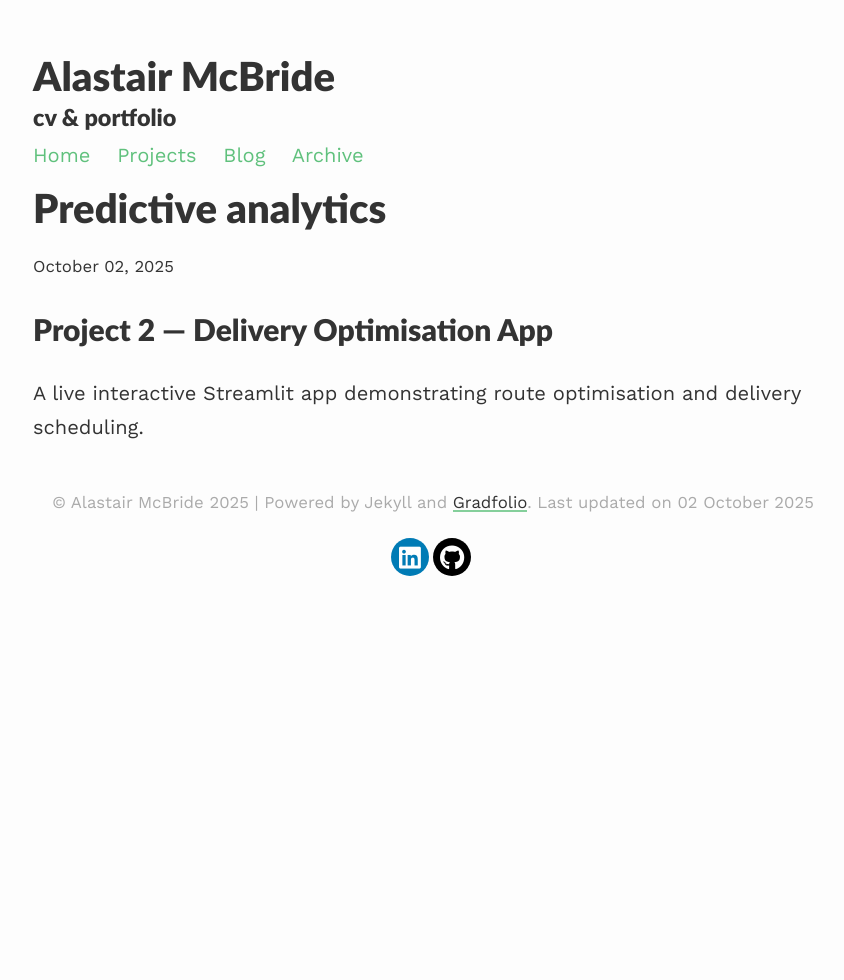
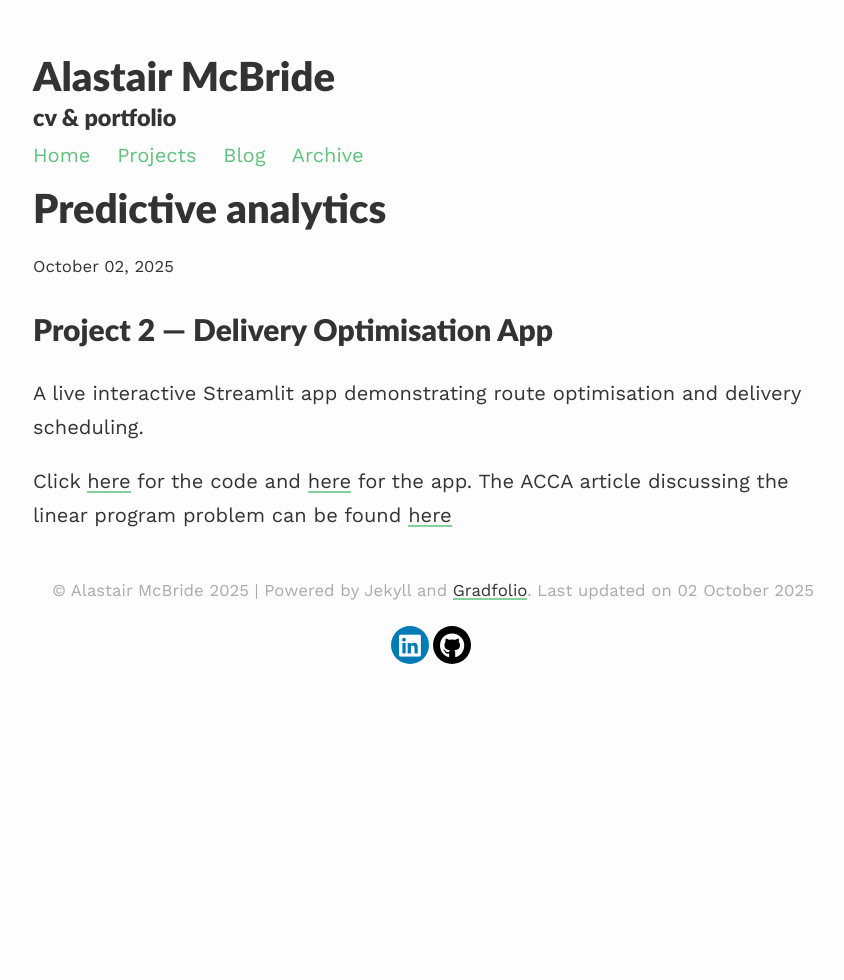
Before and after one commit to amcbhome/amcbhome.github.io, a Jekyll site: the page built from _projects/project2.md, in a window 1280 px wide. Shown: the whole page, without its empty margins (207-1051 px from the left). Built offline with Jekyll 4.4.1, drawn with Linux system fonts in a browser that asks for light colours.

Commit message:
Update project2.md

```diff
--- a/_projects/project2.md
+++ b/_projects/project2.md
@@ -7,3 +7,5 @@
 ## Project 2 — Delivery Optimisation App
 
 A live interactive Streamlit app demonstrating route optimisation and delivery scheduling.
+
+Click [here](https://github.com/amcbhome/delivery_schedule/blob/main/app.py){:target="_blank"} for the code and [here](https://deliveryschedule-skfpan9wf82sws9jqspx6h.streamlit.app/){:target="_blank"} for the app. The ACCA article discussing the linear program problem can be found [here](https://www.accaglobal.com/uk/en/student/exam-support-resources/professional-exams-study-resources/strategic-business-leader/technical-articles/big-data-sbl.html){:target="_blank"}
```
